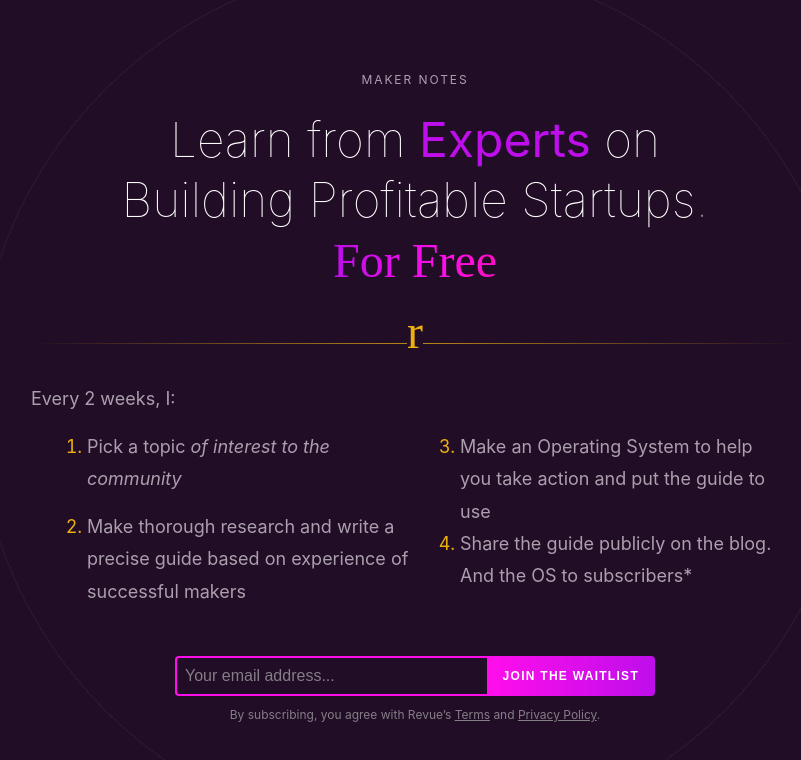
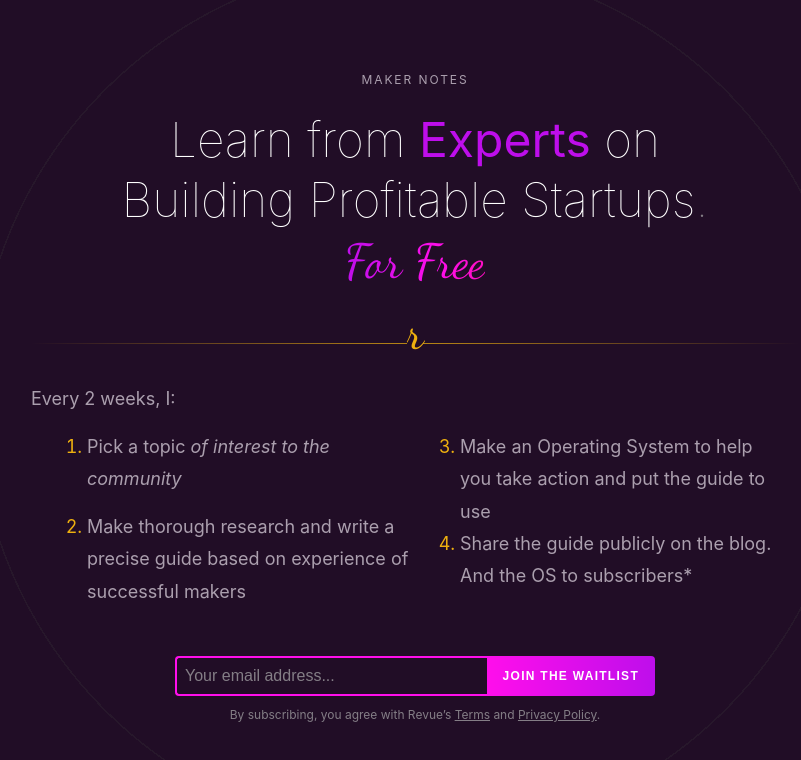
Before and after one commit to Toheeb/usemakernotes, an Eleventy site: page src/index.html in a window 1280 px wide. Shown: the whole page, without its empty margins (225-1026 px from the left). Built offline with nearby package versions, Linux system fonts and the light colour scheme; Eleventy itself is replaced by a stand-in of ours; files that its build step writes are made by us from their sources.

Commit message:
Integrate Google Web Font Api

```diff
--- a/src/index.html
+++ b/src/index.html
@@ -21,6 +21,9 @@
     <link rel="icon" type="image/png" sizes="32x32" href="/favicon-32x32.png">
     <link rel="icon" type="image/png" sizes="16x16" href="/favicon-16x16.png">
     <link rel="manifest" href="/site.webmanifest">
+
+    <!-- Web Fonts -->
+    <link rel="stylesheet" href="https://fonts.googleapis.com/css?family=Dancing+Script&text=Fore">
 
     <style>
 
@@ -101,7 +104,7 @@
         }
 
         .headline__hook {
-            font-family: 'Dancing Script', 'Brush Script MT', script;
+            font-family: 'Dancing Script', 'Brush Script MT', cursive;
             display: inline-block;
             font-weight: normal;
             color: #ff0eeb;
@@ -222,7 +225,7 @@
             color: #eeb00f;
             background-color: #210d26;
             padding: 0;
-            font-family: 'Dancing Script', 'Brush Script MT', script;
+            font-family: 'Dancing Script', 'Brush Script MT', cursive;
         }
 
 
```
